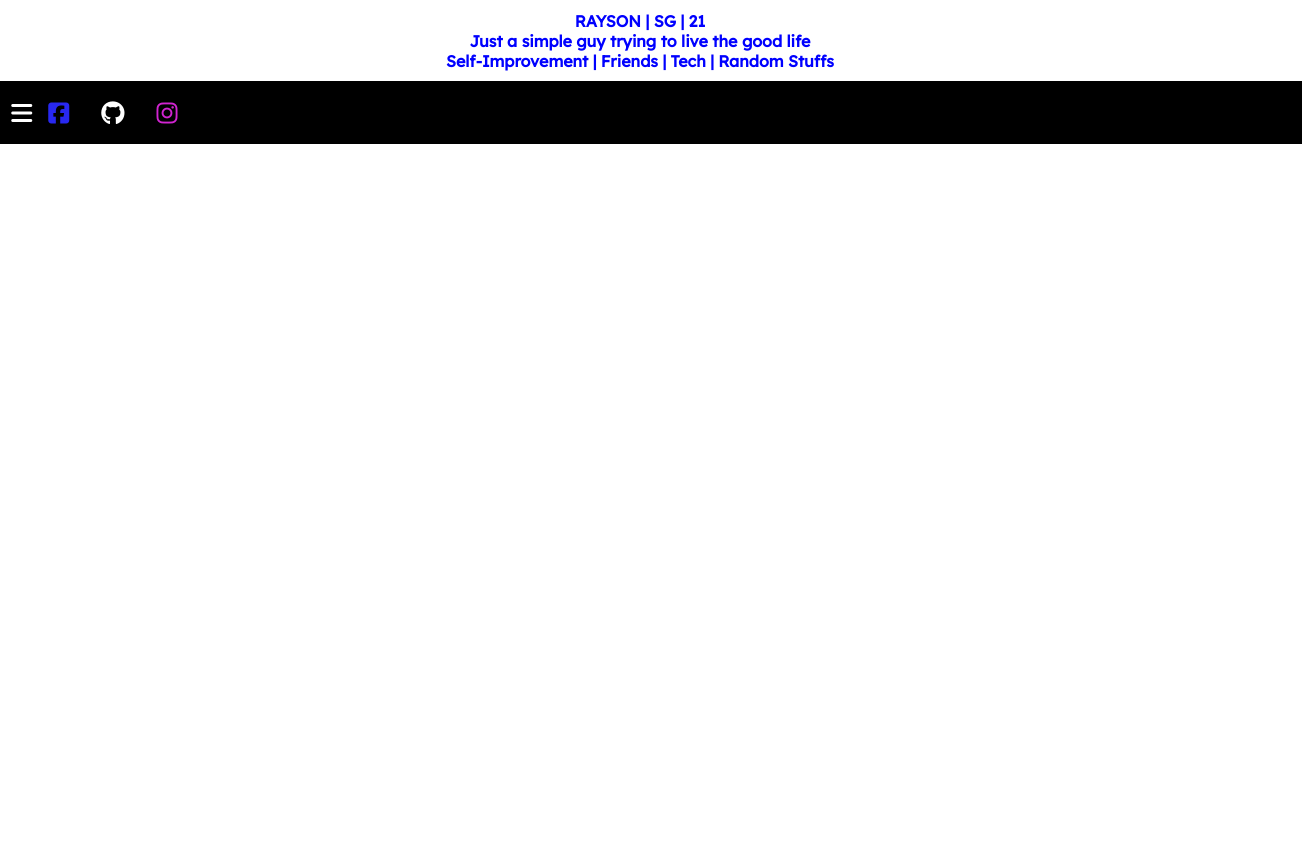
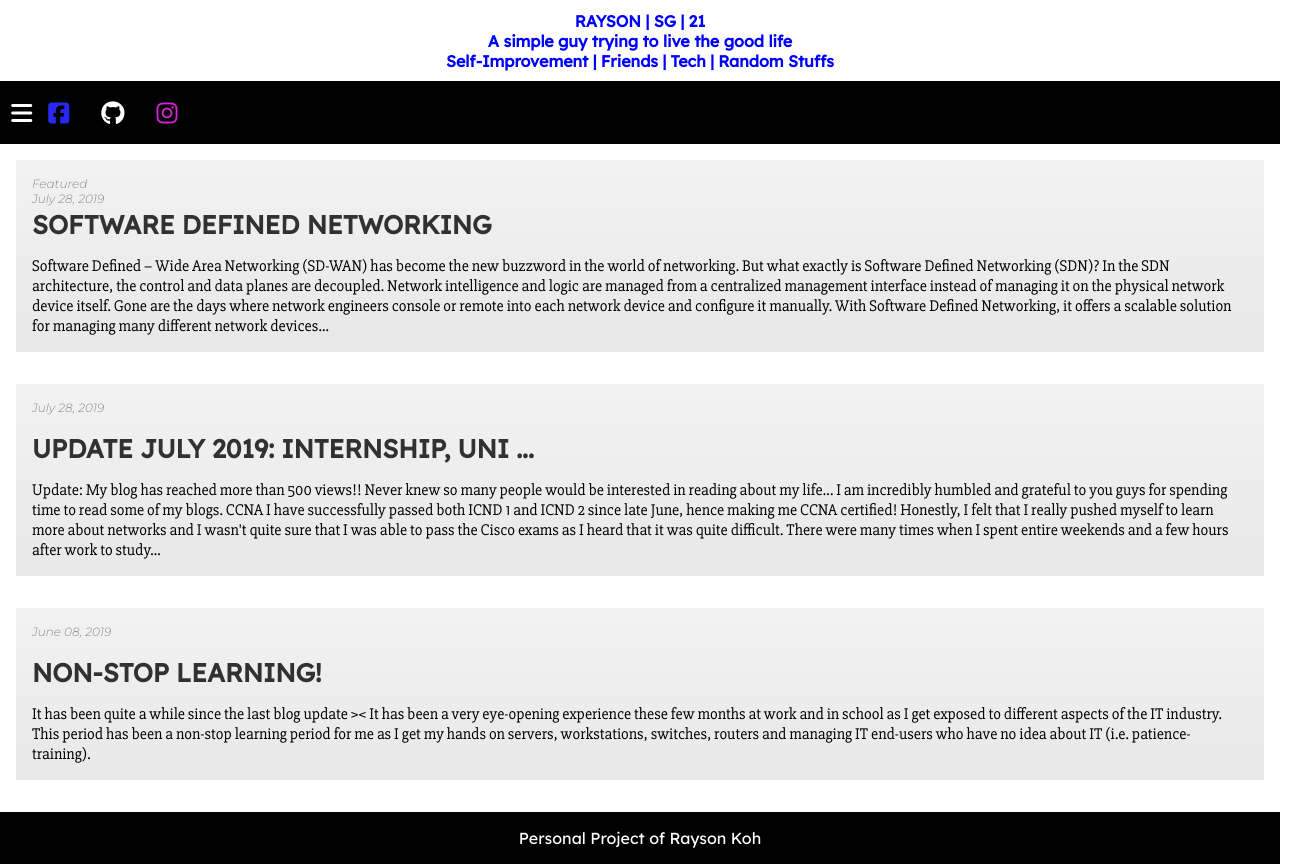
Before and after one commit to raysonkoh/Personal-Blog, a website built with webpack: page src/homepage/index.html in a window 1280 px wide. Shown: the whole page, 1302 px wide, since content can reach past the window. Before the commit the page ends 800 px from the top, so only its background shows below. Built offline with nearby package versions, Linux system fonts and the light colour scheme.

Commit message:
added 3 main-content and footer

```diff
--- a/src/homepage/index.html
+++ b/src/homepage/index.html
@@ -7,11 +7,13 @@
     <script src="https://kit.fontawesome.com/c27f3f896b.js"></script>
     <!-- <link rel="stylesheet" href="https://maxcdn.bootstrapcdn.com/bootstrap/4.0.0/css/bootstrap.min.css" integrity="sha384-Gn5384xqQ1aoWXA+058RXPxPg6fy4IWvTNh0E263XmFcJlSAwiGgFAW/dAiS6JXm" crossorigin="anonymous"> -->
     <link href="https://fonts.googleapis.com/css?family=Lexend+Deca&display=swap" rel="stylesheet">
+    <link href="https://fonts.googleapis.com/css?family=Montserrat:300i&display=swap" rel="stylesheet">
+    <link href="https://fonts.googleapis.com/css?family=Slabo+27px&display=swap" rel="stylesheet">
     <title>Ray's Blog</title>
 </head>
 <body>
     <header class="header">
-        <h1 class="header__title">RAYSON | SG | 21<br>Just a simple guy trying to live the good life<br>Self-Improvement | Friends | Tech | Random Stuffs</h1>
+        <h1 class="header__title">RAYSON | SG | 21<br>A simple guy trying to live the good life<br>Self-Improvement | Friends | Tech | Random Stuffs</h1>
 
         <nav class="main__nav">
             <div class="main__nav--div">
@@ -32,11 +34,36 @@
     </header>
 
     <main>
-        <div class="featured__picture"></div>
-        <div class="blog__title"></div>
+
+        <section class="blog__template">
+            <a href="#">
+                <div class="featured__picture">Featured<br>July 28, 2019</div>
+                <div class="blog__title" href="#">SOFTWARE DEFINED NETWORKING</div>
+                <span class="blog__description">Software Defined – Wide Area Networking (SD-WAN) has become the new buzzword in the world of networking. But what exactly is Software Defined Networking (SDN)? In the SDN architecture, the control and data planes are decoupled. Network intelligence and logic are managed from a centralized management interface instead of managing it on the physical network device itself. Gone are the days where network engineers console or remote into each network device and configure it manually. With Software Defined Networking, it offers a scalable solution for managing many different network devices...</span>
+            </a>
+        </section>
+
+        <section class="blog__template">
+            <a href="#">
+                <div class="featured__picture">July 28, 2019</div>
+                <div class="blog__title" href="#">UPDATE JULY 2019: INTERNSHIP, UNI ...</div>
+                <span class="blog__description">Update: My blog has reached more than 500 views!! Never knew so many people would be interested in reading about my life... I am incredibly humbled and grateful to you guys for spending time to read some of my blogs. CCNA  I have successfully passed both ICND 1 and ICND 2 since late June, hence making me CCNA certified! Honestly, I felt that I really pushed myself to learn more about networks and I wasn't quite sure that I was able to pass the Cisco exams as I heard that it was quite difficult. There were many times when I spent entire weekends and a few hours after work to study...</span>
+            </a>
+       </section>
+
+       <section class="blog__template">
+            <a href="#">
+                <div class="featured__picture">June 08, 2019</div>
+                <div class="blog__title" href="#">NON-STOP LEARNING!</div>
+                <span class="blog__description">It has been quite a while since the last blog update >&lt; It has been a very eye-opening experience these few months at work and in school as I get exposed to different aspects of the IT industry. This period has been a non-stop learning period for me as I get my hands on servers, workstations, switches, routers and managing IT end-users who have no idea about IT (i.e. patience-training). </span>
+            </a>
+       </section>
     </main>
 <!-- <script src="https://code.jquery.com/jquery-3.2.1.slim.min.js" integrity="sha384-KJ3o2DKtIkvYIK3UENzmM7KCkRr/rE9/Qpg6aAZGJwFDMVNA/GpGFF93hXpG5KkN" crossorigin="anonymous"></script>
 <script src="https://cdnjs.cloudflare.com/ajax/libs/popper.js/1.12.9/umd/popper.min.js" integrity="sha384-ApNbgh9B+Y1QKtv3Rn7W3mgPxhU9K/ScQsAP7hUibX39j7fakFPskvXusvfa0b4Q" crossorigin="anonymous"></script>
 <script src="https://maxcdn.bootstrapcdn.com/bootstrap/4.0.0/js/bootstrap.min.js" integrity="sha384-JZR6Spejh4U02d8jOt6vLEHfe/JQGiRRSQQxSfFWpi1MquVdAyjUar5+76PVCmYl" crossorigin="anonymous"></script> -->
 </body>
+    <footer>
+        <div>Personal Project of Rayson Koh</div>
+    </footer>
 </html>
--- a/src/homepage/js/index.js
+++ b/src/homepage/js/index.js
@@ -1,5 +1,6 @@
-import DOM_strings from './DOM';
 import '../../shared.css';
+import '../style.css';
+import DOM_strings from '../../DOM';
 
 DOM_strings.dropdown__selector.addEventListener('click', e => {
     DOM_strings.dropdown__menu.classList.toggle('open');
--- /dev/null
+++ b/src/homepage/style.scss
@@ -0,0 +1,38 @@
+.blog__template {
+    margin: 1rem;
+    padding: 1rem;
+    margin-bottom: 2rem;
+    // background: rgba(221, 220, 220, 0.363);
+    background: linear-gradient(rgba(221, 220, 220, 0.363),rgba(221, 220, 220, 0.663));
+    a {
+        display: grid;
+        grid-template-rows: 1rem 2rem auto;
+        grid-template-areas: "featured" "title" "description";
+        text-decoration: none;
+        color: inherit;
+        grid-row-gap: 1rem;
+    }
+    .featured__picture {
+        grid-area: featured;
+        font-family: 'Montserrat', sans-serif;
+        font-size: 0.75rem;
+        color: rgb(139, 137, 137);
+    }
+
+    .blog__title {
+        grid-area: title;
+        font-size: 1.6rem;
+        font-weight: bold;
+        color: rgb(49, 49, 49);
+        text-decoration: none;
+    }
+
+    .blog__description {
+        grid-area: description;
+        font-family: 'Slabo 27px', serif;
+    }
+    &:hover,
+    &:active {
+        background: lightgray;
+    }
+}
--- a/src/shared.scss
+++ b/src/shared.scss
@@ -1,5 +1,6 @@
 * {
     font-family: 'Lexend Deca', sans-serif;
+    box-sizing: border-box;
 }
 
 body {
@@ -64,6 +65,15 @@ body {
 
 }
 
+footer {
+    text-align: center;
+    div {
+        background: black;
+        color: white;
+        padding: 1rem;
+    }
+}
+
 .open {
     display: block;
 }
```
Also changed, not shown: src/blogs/blogs.html (+4 -1 lines), src/DOM.js (renamed from src/homepage/js/DOM.js), src/homepage/style.css (added), src/shared.css, src/style.css (added), 2 other files.
